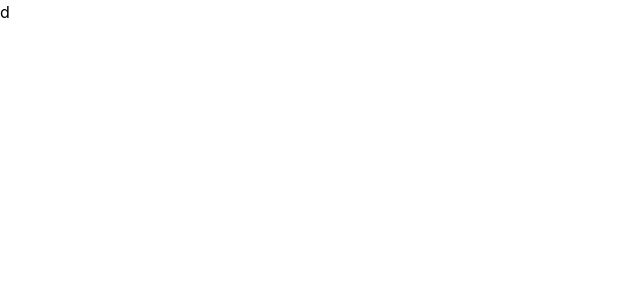
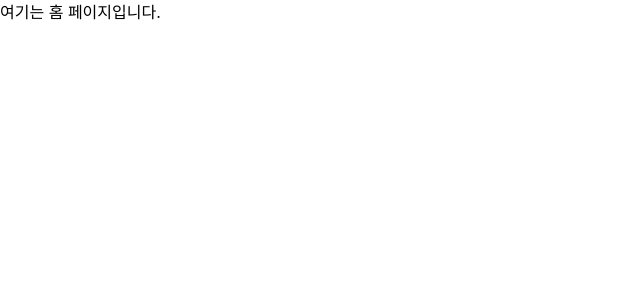
Before and after one commit to kimminsu31415/QuickTest, a React (Create React App) app: page / in a window 1280 px wide. Shown: the top 300 px of the page, without its empty margins (0-640 px from the left). Built offline with nearby package versions, Linux system fonts and the light colour scheme.

Commit message:
add: 라우터 설정 및 axios 설치

```diff
--- a/package.json
+++ b/package.json
@@ -6,6 +6,7 @@
     "@testing-library/jest-dom": "^5.17.0",
     "@testing-library/react": "^13.4.0",
     "@testing-library/user-event": "^13.5.0",
+    "axios": "^1.7.4",
     "react": "^18.3.1",
     "react-dom": "^18.3.1",
     "react-router-dom": "^6.26.0",
--- a/src/App.js
+++ b/src/App.js
@@ -1,5 +1,19 @@
+import React from "react";
+import { Routes, Route } from "react-router-dom";
+import Home from "./pages/Home";
+import PageA from "./pages/PageA";
+import PageB from "./pages/PageB";
+
 function App() {
-  return <div className="App">d</div>;
+  return (
+    <div className="App">
+      <Routes>
+        <Route path="/" element={<Home />} />
+        <Route path="/pageA" element={<PageA />} />
+        <Route path="/pageB" element={<PageB />} />
+      </Routes>
+    </div>
+  );
 }
 
 export default App;
--- a/src/index.js
+++ b/src/index.js
@@ -1,14 +1,17 @@
-import React from 'react';
-import ReactDOM from 'react-dom/client';
-import './index.css';
-import App from './App';
-import reportWebVitals from './reportWebVitals';
+import React from "react";
+import ReactDOM from "react-dom/client";
+import "./index.css";
+import App from "./App";
+import reportWebVitals from "./reportWebVitals";
+import { BrowserRouter } from "react-router-dom";
 
-const root = ReactDOM.createRoot(document.getElementById('root'));
+const root = ReactDOM.createRoot(document.getElementById("root"));
 root.render(
-  <React.StrictMode>
-    <App />
-  </React.StrictMode>
+  <BrowserRouter>
+    <React.StrictMode>
+      <App />
+    </React.StrictMode>
+  </BrowserRouter>,
 );
 
 reportWebVitals();
--- /dev/null
+++ b/src/pages/Home.js
@@ -0,0 +1,7 @@
+import React from "react";
+
+function Home() {
+  return <div>여기는 홈 페이지입니다.</div>;
+}
+
+export default Home;
--- /dev/null
+++ b/src/pages/PageA.js
@@ -0,0 +1,7 @@
+import React from "react";
+
+function PageA() {
+  return <div>여기는 PageA 입니다.</div>;
+}
+
+export default PageA;
--- /dev/null
+++ b/src/pages/PageB.js
@@ -0,0 +1,7 @@
+import React from "react";
+
+function PageB() {
+  return <div>여기는 PageB 입니다.</div>;
+}
+
+export default PageB;
```
Also changed, not shown: 1 other file (tests, documents, lock files or other folders).
